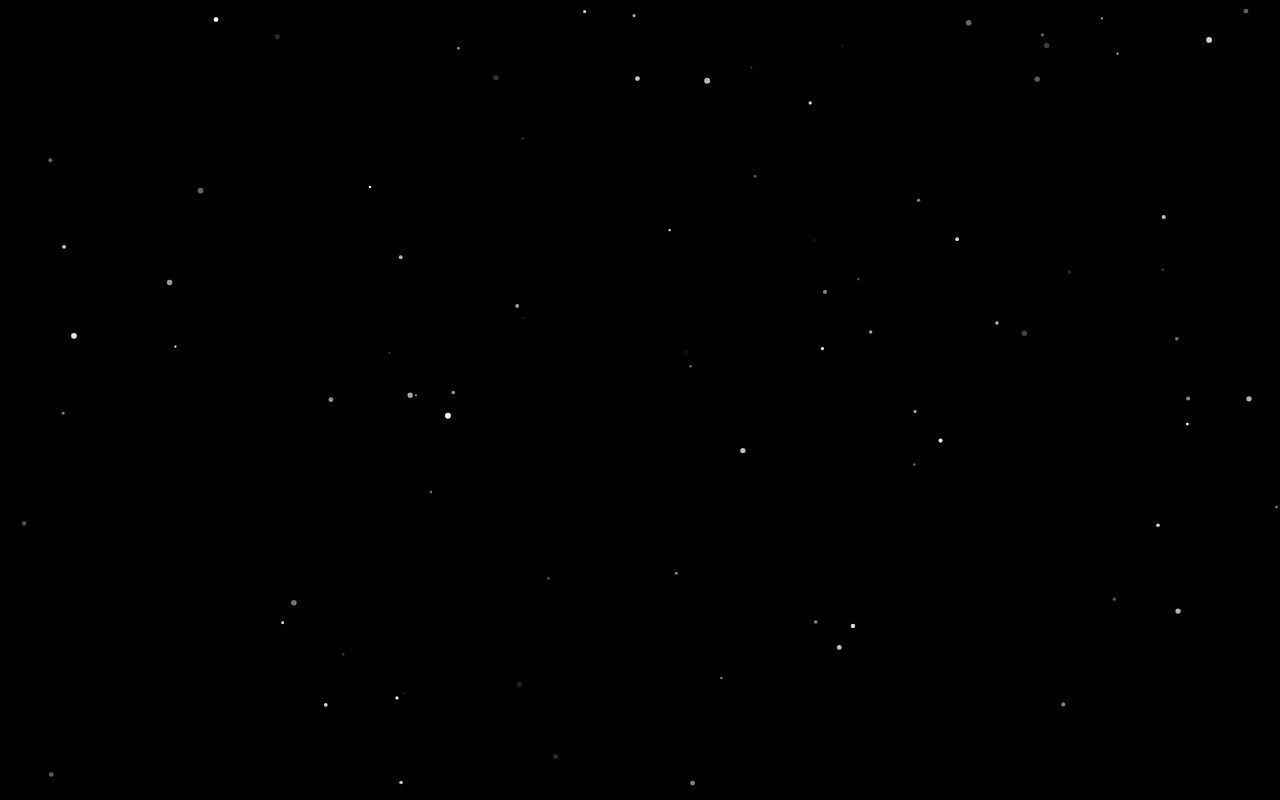
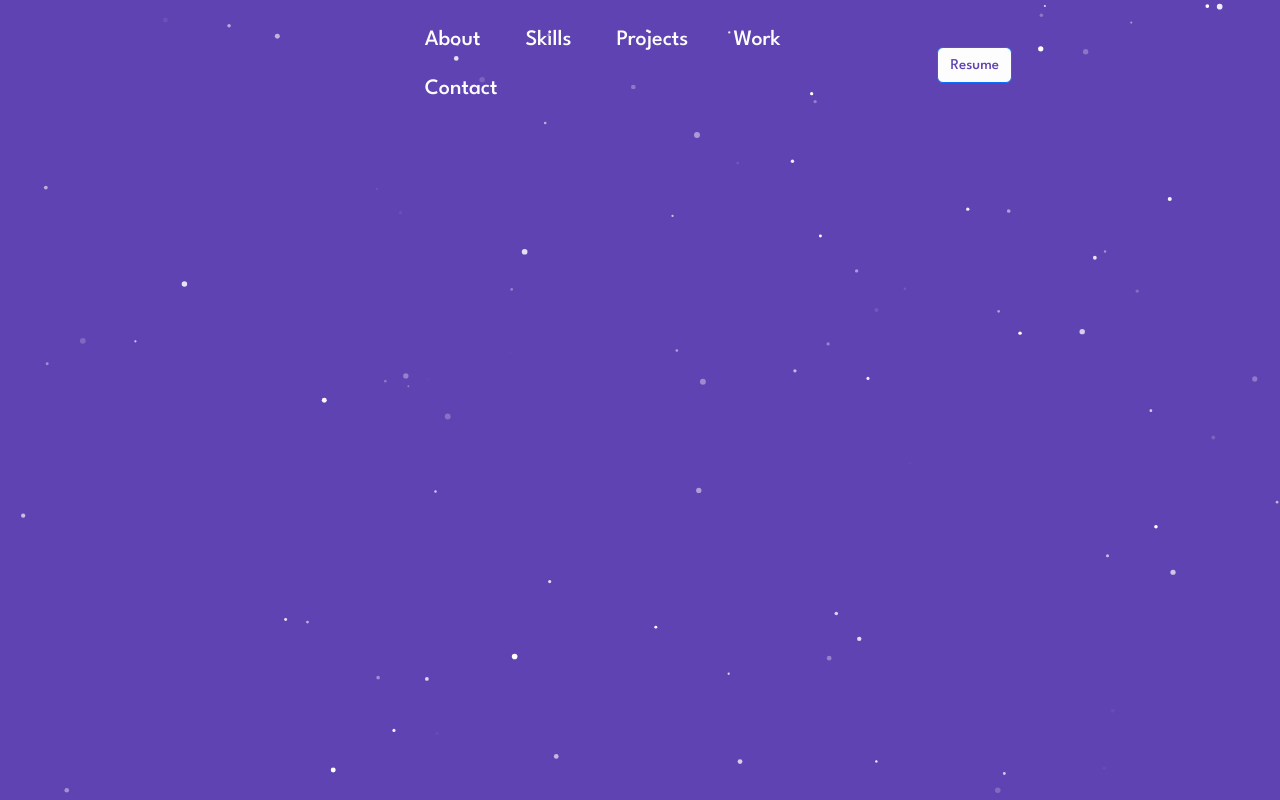
Before and after one commit to rbrunney/rbrunney.github.io, a React (Create React App) app in the folder rbrunney-dev/: page / in a window 1280 px wide. Built offline with nearby package versions, Linux system fonts and the light colour scheme.

Commit message:
Navbar Progess
Navbar Progress just need to add functionality and break it out into its own component

```diff
--- a/rbrunney-dev/package.json
+++ b/rbrunney-dev/package.json
@@ -11,7 +11,9 @@
     "@types/node": "^16.18.70",
     "@types/react": "^18.2.47",
     "@types/react-dom": "^18.2.18",
+    "bootstrap": "^5.3.2",
     "react": "^18.2.0",
+    "react-bootstrap": "^2.9.2",
     "react-dom": "^18.2.0",
     "react-scripts": "5.0.1",
     "react-tsparticles": "^2.12.2",
--- a/rbrunney-dev/src/App.tsx
+++ b/rbrunney-dev/src/App.tsx
@@ -1,10 +1,11 @@
-import React from 'react';
-import './styling/App.scss';
+import './styling/app.scss';
 import ParticleBackgroundEffect from './components/Background/ParticleBackgroundEffect';
+import Home from './components/Home/Home';
 
 function App() {
   return (
     <>
+      <Home />
       <ParticleBackgroundEffect />
     </>
   );
--- a/rbrunney-dev/src/components/Background/ParticleBackgroundEffect.tsx
+++ b/rbrunney-dev/src/components/Background/ParticleBackgroundEffect.tsx
@@ -17,11 +17,6 @@ const ParticleBackgroundEffect = () => {
             init={particlesInit}
             loaded={particlesLoaded}
             options={{
-                background: {
-                    color: {
-                        value: "Black",
-                    },
-                },
                 fpsLimit: 120,
                 interactivity: {
                     detect_on: "canvas",
@@ -63,6 +58,9 @@ const ParticleBackgroundEffect = () => {
                     }
                 },
                 particles: {
+                  zIndex : {
+                    value: 0
+                  },
                   number: {
                     value: 80,
                     density: {
--- /dev/null
+++ b/rbrunney-dev/src/components/Home/Home.tsx
@@ -0,0 +1,29 @@
+import Container from 'react-bootstrap/Container';
+import Nav from 'react-bootstrap/Nav';
+import Navbar from 'react-bootstrap/Navbar';
+import Button from 'react-bootstrap/Button';
+import ListGroup from 'react-bootstrap/ListGroup';
+
+const Home = () => {
+    return (
+        <>
+            <Navbar expand="lg" className="navbar">
+                <Container>
+                    <Navbar.Toggle aria-controls="basic-navbar-nav" />
+                    <Navbar.Collapse id="basic-navbar-nav">
+                    <Nav className="navbar">
+                        <Nav.Link href="#about" className='navbar-item'>About</Nav.Link>
+                        <Nav.Link href="#skills" className='navbar-item'>Skills</Nav.Link>
+                        <Nav.Link href="#project" className='navbar-item'>Projects</Nav.Link>
+                        <Nav.Link href="#work" className='navbar-item'>Work</Nav.Link>
+                        <Nav.Link href="#contact" className='navbar-item'>Contact</Nav.Link>
+                    </Nav>
+                    <Button variant="outline-primary" className='download-resume-btn'>Resume</Button>
+                    </Navbar.Collapse>
+                </Container>
+            </Navbar>
+        </>
+    )
+}
+
+export default Home;
--- a/rbrunney-dev/src/styling/App.scss
+++ b/rbrunney-dev/src/styling/App.scss
@@ -1,3 +1,9 @@
+@use "sass:map";
+
+@import "~bootstrap/scss/bootstrap";
+@import "./utils.scss";
+@import "./Home/home.scss";
+
 body {
-    background-color: black;
+    background-color: map.get($color-palette, "Studio");
 }
--- /dev/null
+++ b/rbrunney-dev/src/styling/Home/home.scss
@@ -0,0 +1,21 @@
+@use "../Utils.scss";
+
+.navbar {
+    width: 100%;
+    padding-left: 20%;
+    padding-right: 20%;
+    justify-content: space-between;
+}
+
+.navbar-item {
+    color: map-get($color-palette, "Soft Peach");
+    font-family: $primary-font;
+    font-size: $primary-font-size;
+}
+
+.download-resume-btn {
+    color: map-get($color-palette, "Studio");
+    background-color: map-get($color-palette, "Soft Peach");
+    font-family: $primary-font;
+    font-size: 15px;
+}
--- /dev/null
+++ b/rbrunney-dev/src/styling/utils.scss
@@ -0,0 +1,13 @@
+@use "sass:map";
+@import url('https://fonts.googleapis.com/css2?family=Inter:wght@700&family=League+Spartan:wght@500&family=Open+Sans:wght@300&display=swap');
+
+$color-palette: (
+    "Black" : #010101,
+    "Studio" : #5f43b2,
+    "Soft Peach" : #fefdfd,
+    "Spun Pearl" : #b1aebb,
+    "Martinique" : #3a3153
+);
+
+$primary-font: 'League Spartan';
+$primary-font-size: 22px;
```
Also changed, not shown: 1 other file (tests, documents, lock files or other folders). Lines whose indentation alone changed are shown as unchanged.
